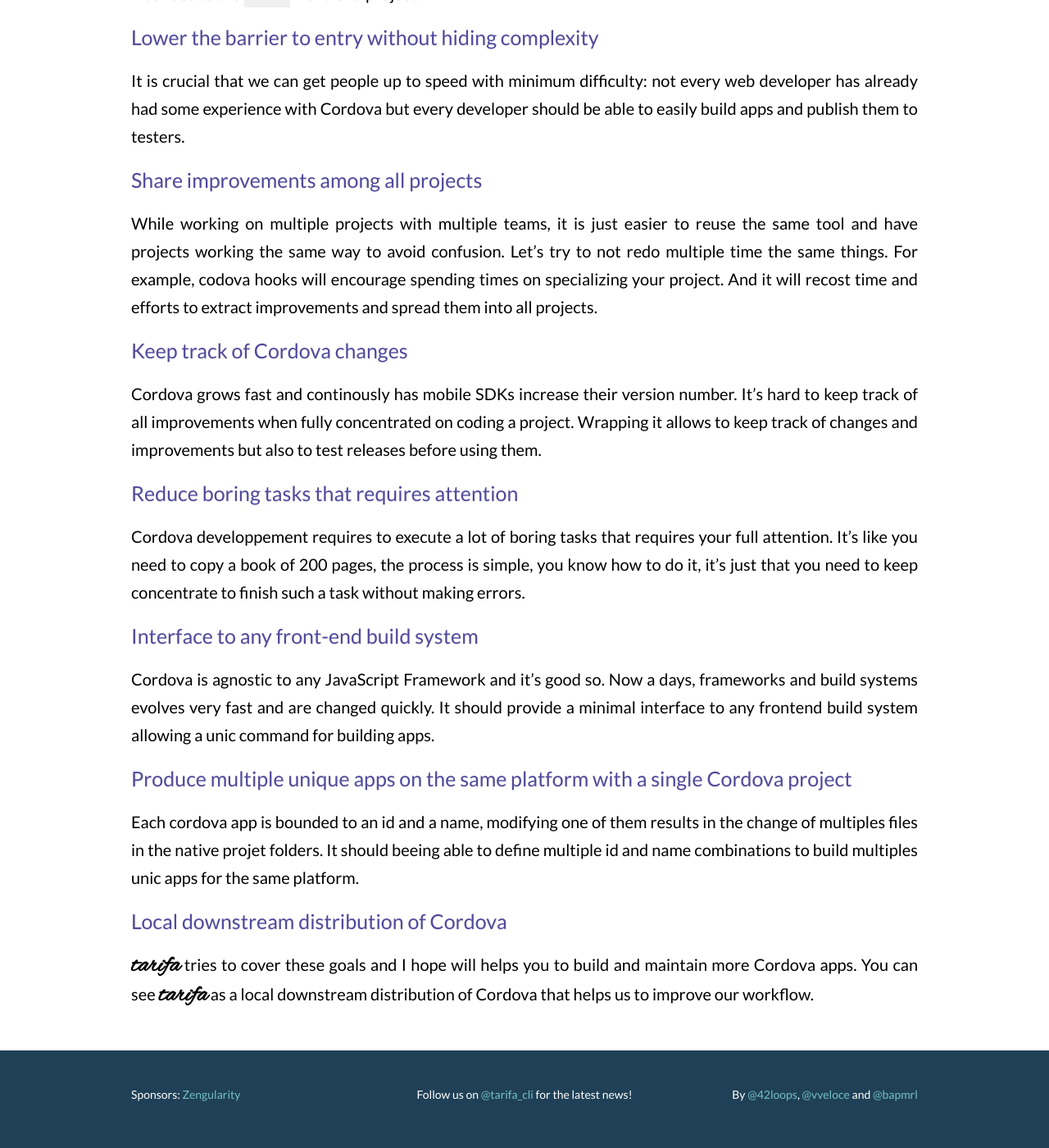
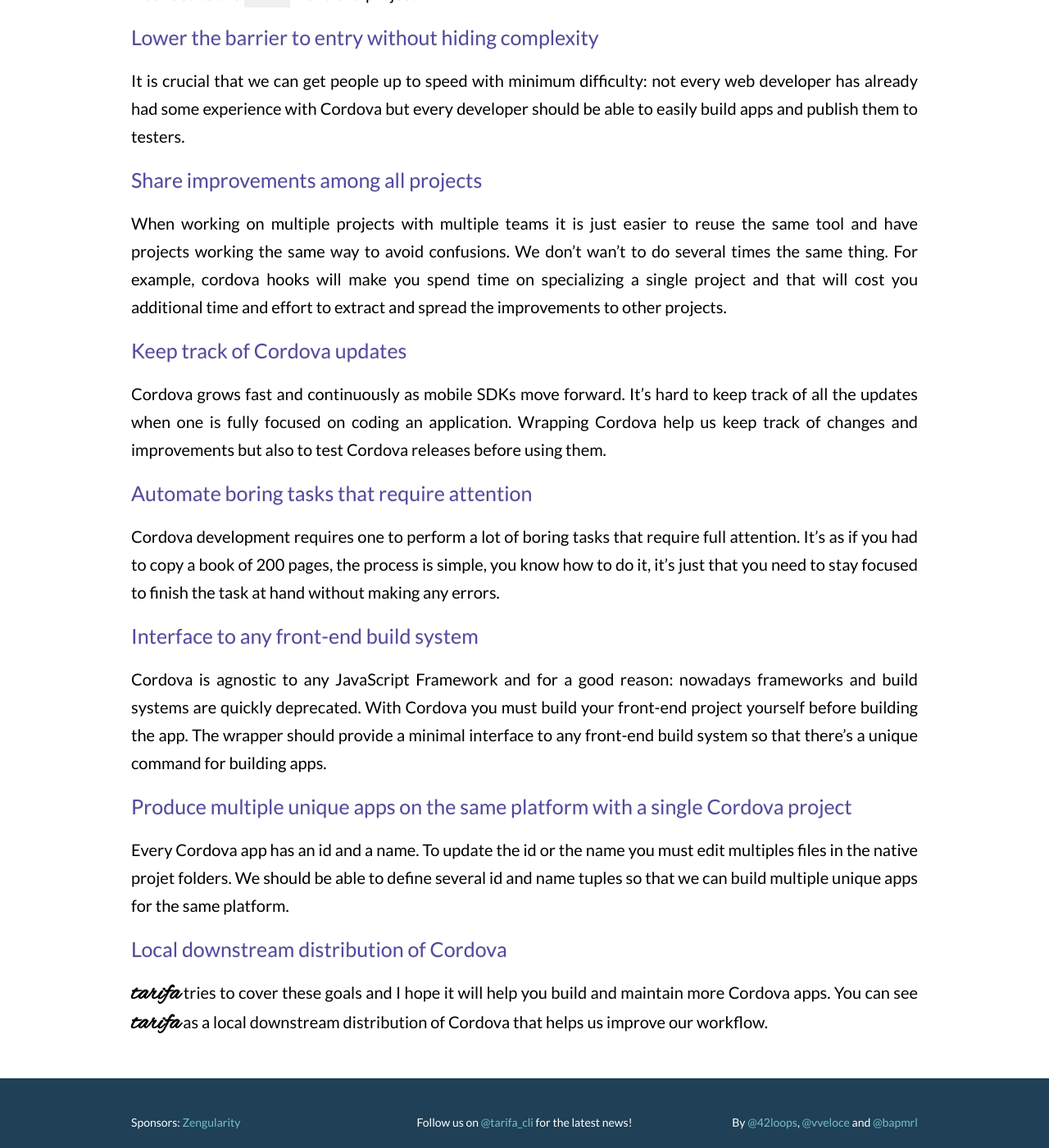
Before and after one commit to TarifaTools/tarifa-website, a Jekyll site: the page built from _posts/2015-02-25-why-tarifa.markdown, in a window 1280 px wide and 1400 px high, scrolled down 909 px. Shown: the whole window at 82% size. Built offline with Jekyll 4.4.1, drawn with Linux system fonts in a browser that asks for light colours; comment, search, counter and statistics services are not loaded.

Commit message:
phrasing

```diff
--- a/_posts/2015-02-25-why-tarifa.markdown
+++ b/_posts/2015-02-25-why-tarifa.markdown
@@ -27,37 +27,35 @@
 
 ## Share improvements among all projects
 
-While working on multiple projects with multiple teams, it is just easier to reuse
-the same tool and have projects working the same way to avoid confusion.
-Let's try to not redo multiple time the same things.
-For example, codova hooks will encourage spending times on specializing your project.
-And it will recost time and efforts to extract improvements and spread them into all projects.
+When working on multiple projects with multiple teams it is just easier to reuse
+the same tool and have projects working the same way to avoid confusions.
+We don't wan't to do several times the same thing.
+For example, cordova hooks will make you spend time on specializing a single project and that will cost you additional time and effort to extract and spread the improvements to other projects.
 
-## Keep track of Cordova changes
+## Keep track of Cordova updates
 
-Cordova grows fast and continously has mobile SDKs increase their version number.
-It's hard to keep track of all improvements when fully concentrated on coding a project.
-Wrapping it allows to keep track of changes and improvements but also to test releases before
+Cordova grows fast and continuously as mobile SDKs move forward.
+It's hard to keep track of all the updates when one is fully focused on coding an application.
+Wrapping Cordova help us keep track of changes and improvements but also to test Cordova releases before
 using them.
 
-## Reduce boring tasks that requires attention
+## Automate boring tasks that require attention
 
-Cordova developpement requires to execute a lot of boring tasks that requires your full attention.
-It's like you need to copy a book of 200 pages, the process is simple, you know how to do it,
-it's just that you need to keep concentrate to finish such a task without making errors.
+Cordova development requires one to perform a lot of boring tasks that require full attention.
+It's as if you had to copy a book of 200 pages, the process is simple, you know how to do it,
+it's just that you need to stay focused to finish the task at hand without making any errors.
 
 ## Interface to any front-end build system
 
-Cordova is agnostic to any JavaScript Framework and it's good so. Now a days,
-frameworks and build systems evolves very fast and are changed quickly.
-It should provide a minimal interface to any frontend build system allowing a unic command for building apps.
+Cordova is agnostic to any JavaScript Framework and for a good reason: nowadays
+frameworks and build systems are quickly deprecated. With Cordova you must build your front-end project yourself before building the app.
+The wrapper should provide a minimal interface to any front-end build system so that there's a unique command for building apps.
 
 ## Produce multiple unique apps on the same platform with a single Cordova project
 
-Each cordova app is bounded to an id and a name, modifying one of them results in the change of multiples files
-in the native projet folders. It should beeing able to define multiple id and name combinations to build multiples unic apps for
-the same platform.
+Every Cordova app has an id and a name. To update the id or the name you must edit multiples files
+in the native projet folders. We should be able to define several id and name tuples so that we can build multiple unique apps for the same platform.
 
 ## Local downstream distribution of Cordova
 
-<span class='tarifa'>tarifa</span> tries to cover these goals and I hope will helps you to build and maintain more Cordova apps. You can see <span class='tarifa'>tarifa</span> as a local downstream distribution of Cordova that helps us to improve our workflow.
+<span class='tarifa'>tarifa</span> tries to cover these goals and I hope it will help you build and maintain more Cordova apps. You can see <span class='tarifa'>tarifa</span> as a local downstream distribution of Cordova that helps us improve our workflow.
```
